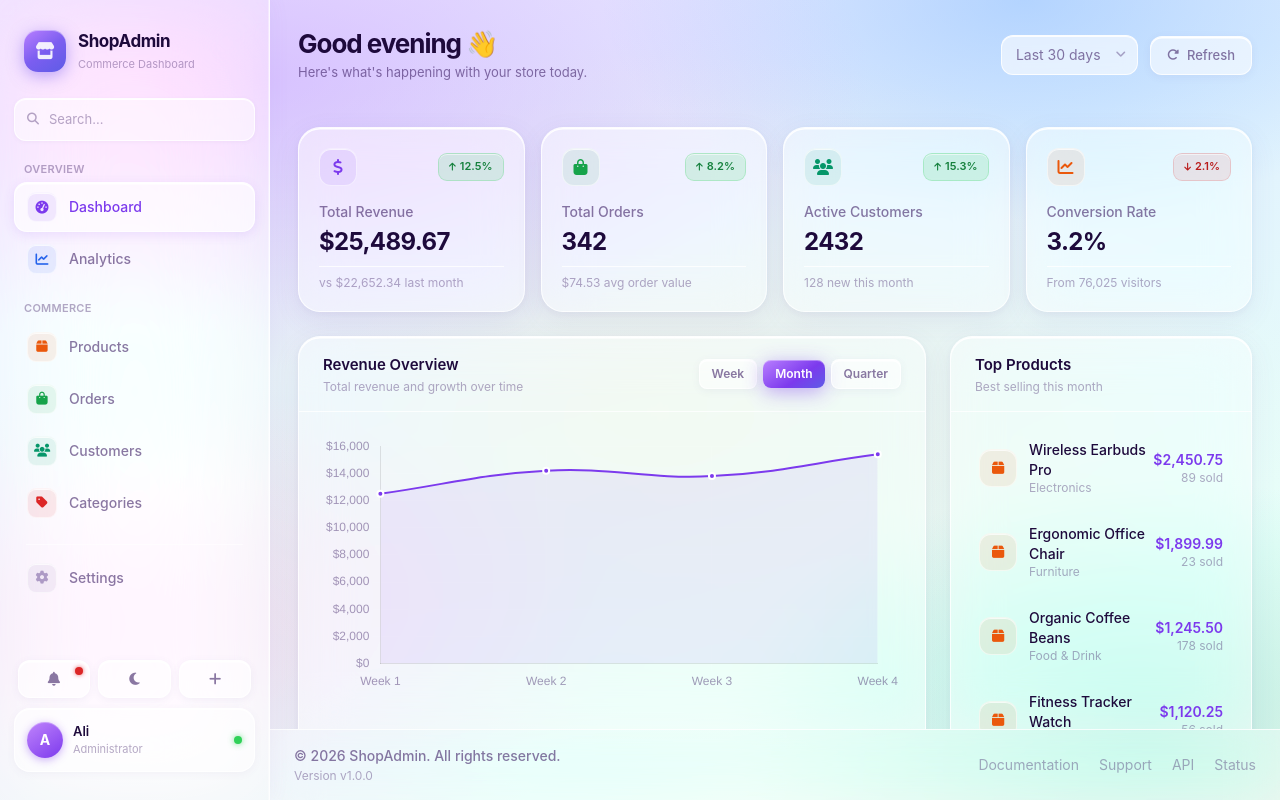
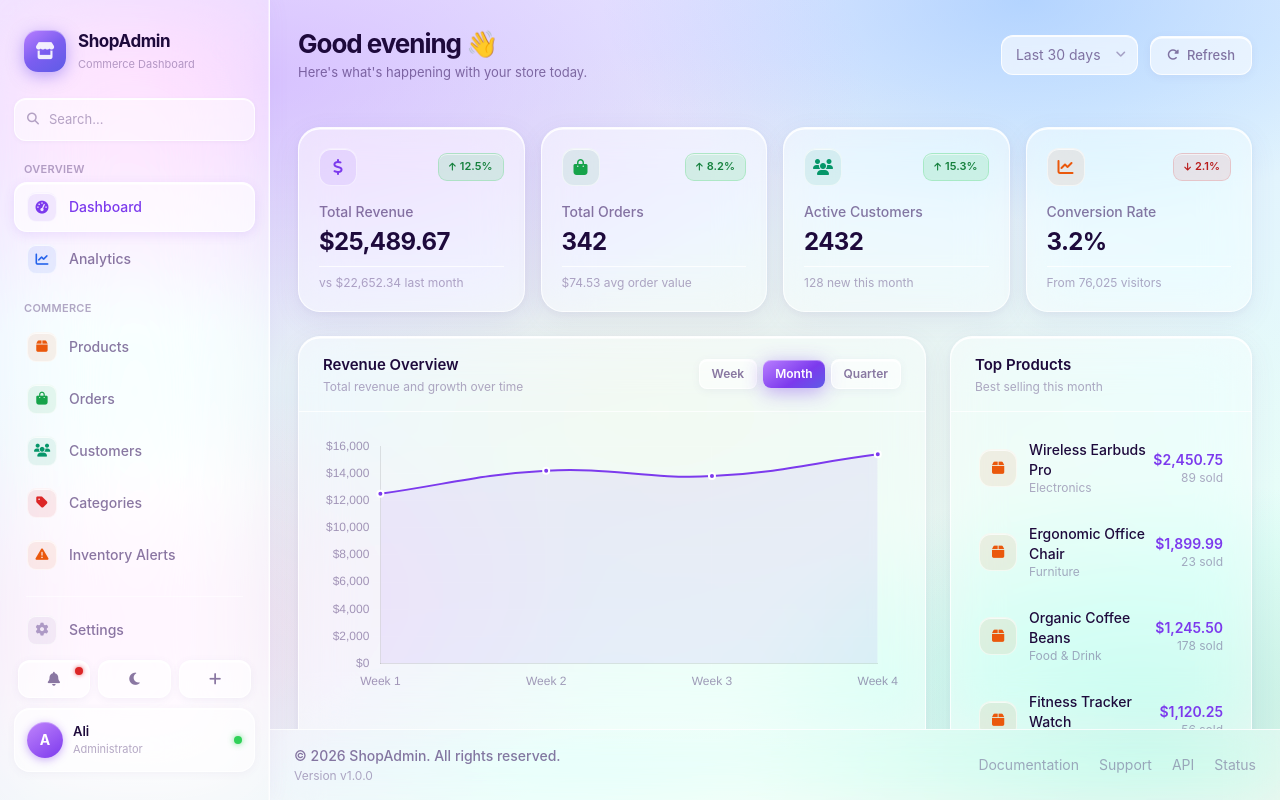
Before and after one commit to AliBadr1812/project-o, a Vue app in the folder web/: page /dashboard in a window 1280 px wide. Built offline with nearby package versions, Linux system fonts and the light colour scheme; no server answers.

Commit message:
feat: include Inventory Alerts in sidebar commerce section

```diff
--- a/web/src/components/layout/Sidebar.vue
+++ b/web/src/components/layout/Sidebar.vue
@@ -166,6 +166,6 @@ defineEmits(['toggle-dark']);
 const { isDark, toggleDark } = useTheme();
 
 const overviewItems  = computed(() => NAVIGATION_ITEMS.filter(i => ['Dashboard', 'Analytics'].includes(i.name)));
-const commerceItems  = computed(() => NAVIGATION_ITEMS.filter(i => ['Products', 'Orders', 'Customers', 'Categories'].includes(i.name)));
+const commerceItems  = computed(() => NAVIGATION_ITEMS.filter(i => ['Products', 'Orders', 'Customers', 'Categories', 'Inventory Alerts'].includes(i.name)));
 const settingsItems  = computed(() => NAVIGATION_ITEMS.filter(i => ['Settings'].includes(i.name)));
 </script>
```
